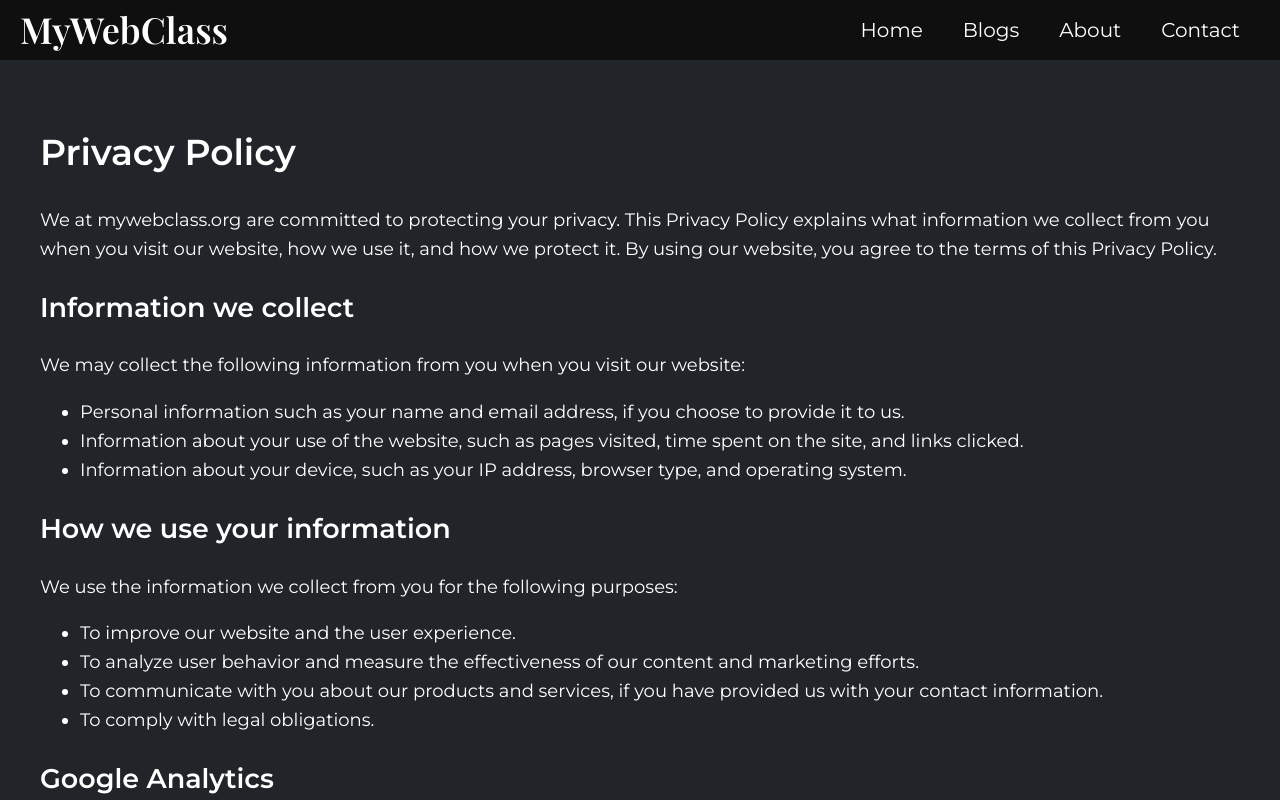
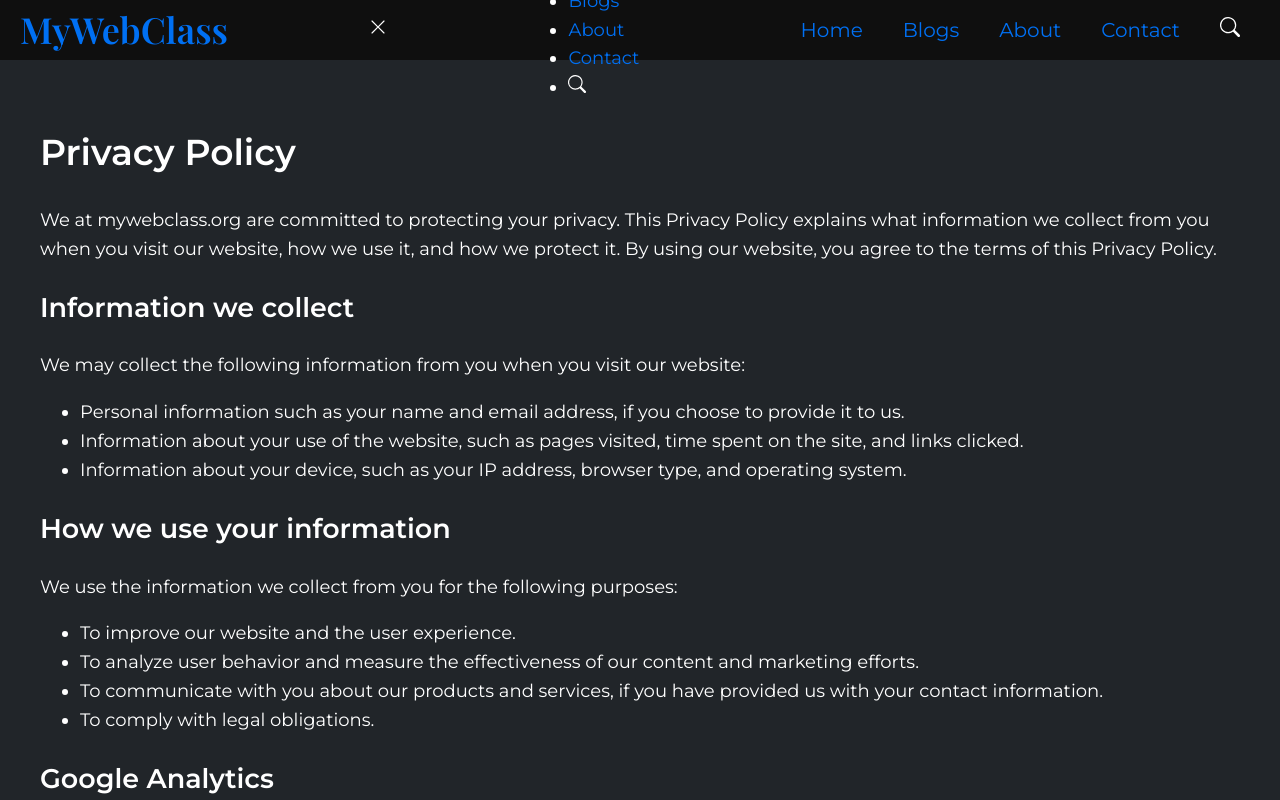
Before and after one commit to NJIT-WIS/project-2-team-straw-hat, a Next.js app: page /privacy in a window 1280 px wide. Shown: the top 800 px of the page. Built offline with nearby package versions, Linux system fonts and the light colour scheme; a web font is replaced by a local one.

Commit message:
Added links to all pages

```diff
--- a/components/Nav.js
+++ b/components/Nav.js
@@ -1,15 +1,97 @@
+import { BsSearch } from "react-icons/bs";
+import Link from "next/link";
+import { RxCross1 } from "react-icons/rx";
 import Styles from "../styles/Nav.module.css";
+import { useState } from "react";
+import { GiHamburgerMenu } from "react-icons/gi";
 
 export default function Nav() {
+  const [showSearchBar, setShowSearchBar] = useState(false);
+  const [showHamMenu, setShowHamMenu] = useState(false);
+
   return (
     <nav className={Styles.nav}>
-      <div className={Styles.left}>MyWebClass</div>
+      <div className={Styles.left}>
+        <Link href="/">MyWebClass</Link>
+      </div>
+      <div className={Styles.hamburger}>
+        <span
+          onClick={() => {
+            setShowHamMenu(!showHamMenu);
+          }}
+        >
+          {showHamMenu ? <GiHamburgerMenu /> : <RxCross1 />}
+        </span>
+      </div>
+      {!showHamMenu && <div className={Styles.responsive}>
+      <div className={Styles.responsiveright}>
+        <ul>
+          {showSearchBar ? (
+            <li>
+              <input
+                placeholder="Search..."
+                type="text"
+                className={Styles.searchBar}
+              />
+            </li>
+          ) : (
+            <>
+              <li>
+                <Link href={"/"}>Home</Link>
+              </li>
+              <li>
+                <Link href={"/blogs"}>Blogs</Link>
+              </li>
+              <li>
+                <Link href={"/about"}>About</Link>
+              </li>
+              <li>
+                <Link href={"/contact"}>Contact</Link>
+              </li>
+            </>
+          )}
+          <li
+            onClick={() => {
+              setShowSearchBar(!showSearchBar);
+            }}
+          >
+            {!showSearchBar ? <BsSearch /> : <RxCross1 />}
+          </li>
+        </ul>
+      </div></div>}
       <div className={Styles.right}>
         <ul>
-            <li>Home</li>
-            <li>Blogs</li>
-            <li>About</li>
-            <li>Contact</li>
+          {showSearchBar ? (
+            <li>
+              <input
+                placeholder="Search..."
+                type="text"
+                className={Styles.searchBar}
+              />
+            </li>
+          ) : (
+            <>
+              <li>
+                <Link href={"/"}>Home</Link>
+              </li>
+              <li>
+                <Link href={"/blogs"}>Blogs</Link>
+              </li>
+              <li>
+                <Link href={"/about"}>About</Link>
+              </li>
+              <li>
+                <Link href={"/contact"}>Contact</Link>
+              </li>
+            </>
+          )}
+          <li
+            onClick={() => {
+              setShowSearchBar(!showSearchBar);
+            }}
+          >
+            {!showSearchBar ? <BsSearch /> : <RxCross1 />}
+          </li>
         </ul>
       </div>
     </nav>
--- a/components/layout.js
+++ b/components/layout.js
@@ -1,20 +1,32 @@
-import Head from 'next/head'
-import Image from 'next/image'
-import Script from 'next/script'
+import Head from "next/head";
+import Image from "next/image";
+import Script from "next/script";
 
-import styles from '../styles/layout.module.css'
-import utilStyles from '../styles/utils.module.css'
-import Link from 'next/link'
-import Nav from './Nav'
-import Footer from './footer'
+import styles from "../styles/layout.module.css";
+import utilStyles from "../styles/utils.module.css";
+import Link from "next/link";
+import Nav from "./Nav";
+import Footer from "./footer";
 
-const name = '[Your Name]'
-export const siteTitle = 'MyWebClass.org'
+const name = "[Your Name]";
+export const siteTitle = "MyWebClass.org";
 
 export default function Layout({ children, home }) {
   return (
     <div className={styles.container}>
       <Head>
+        <Script
+        src="https://www.googletagmanager.com/gtag/js?id=G-2VLMB9NFLF"
+        strategy="afterInteractive"
+      />
+      <Script id="google-analytics" strategy="afterInteractive">
+        {`
+          window.dataLayer = window.dataLayer || []; function gtag()
+          {dataLayer.push(arguments)}
+          gtag('js', new Date()); gtag('config', 'G-2VLMB9NFLF');
+        `}
+      </Script>
+
         <link rel="icon" href="/favicon.ico" />
         <meta
           name="description"
@@ -36,7 +48,7 @@ export default function Layout({ children, home }) {
           console.log(`script loaded correctly, window.FB has been populated`)
         }
       />
-      <Nav/>
+      <Nav />
       {/* <header className={styles.header}>
         {home ? (
           <>
@@ -76,7 +88,7 @@ export default function Layout({ children, home }) {
           <Link href="/">← Back to home</Link>
         </div>
       )} */}
-      <Footer/>
+      <Footer />
     </div>
-  )
+  );
 }
```
Also changed, not shown: components/Home/slide.module.css (+34 -0 lines).
